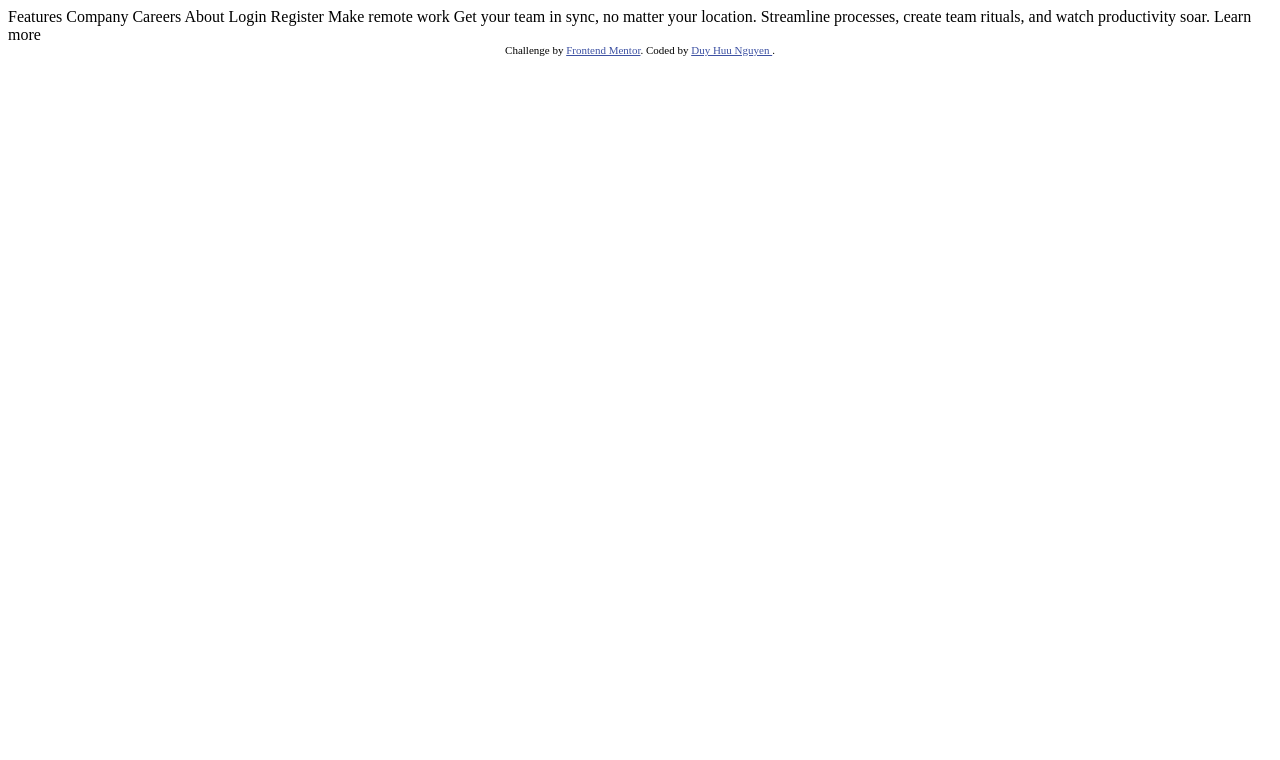
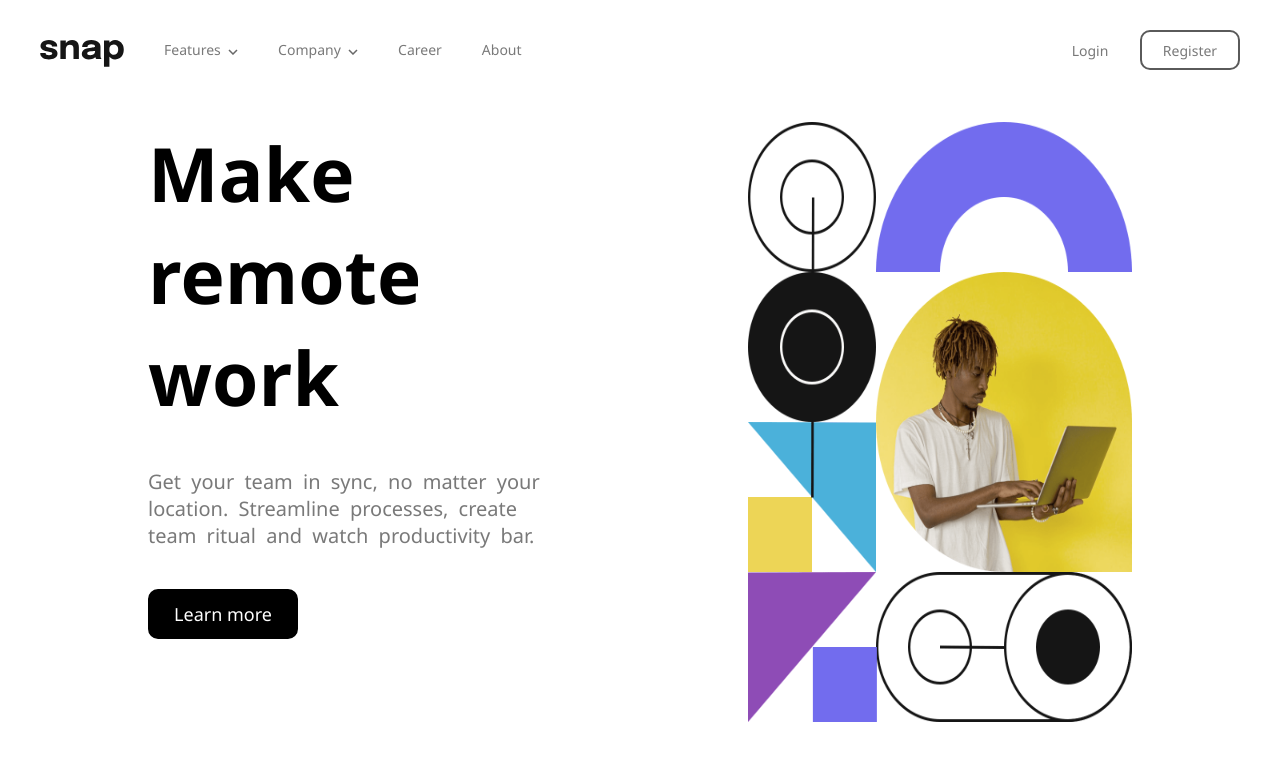
Before and after one commit to DuyNguyen19993010/Snap, a plain HTML site: page index.html in a window 1280 px wide. Drawn offline with Linux system fonts and the light colour scheme.

Commit message:
Added intro section ( no functionality )

```diff
--- a/index.html
+++ b/index.html
@@ -4,36 +4,73 @@
   <meta charset="UTF-8">
   <meta name="viewport" content="width=device-width, initial-scale=1.0"> <!-- displays site properly based on user's device -->
 
+  <!-- Image import -->
   <link rel="icon" type="image/png" sizes="32x32" href="./images/favicon-32x32.png">
 
-  <title>Frontend Mentor | Intro section with dropdown navigation</title>
+  <title>SNAP</title>
 
   <!-- Feel free to remove these styles or customise in your own stylesheet 👍 -->
   <style>
     .attribution { font-size: 11px; text-align: center; }
-    .attribution a { color: hsl(228, 45%, 44%); }
+    .attribution a { color: hsl(257, 45%, 44%); }
   </style>
+  <link rel="stylesheet" href="style/main.css">
+  <link rel="stylesheet" href="style/nav.css">
+  <link rel="stylesheet" href="style/intro.css">
 </head>
 <body>
+  <nav id='main-nav-wrapper'>
 
-  Features
-  Company
-  Careers
-  About
+    <section id='feature-nav'>
 
-  Login
-  Register
+      <div id="logo">
+        <img src='./images/logo.svg' />
+      </div>
 
-  Make remote work
+      <ul class="sub-title-font" id='features'>
+        <li class="feature-tab">Features  </li>
+        <li class="feature-tab">Company  </li>
+        <li>Career</li>
+        <li>About</li>
+      </ul>
 
-  Get your team in sync, no matter your location. Streamline processes,
-  create team rituals, and watch productivity soar.
+    </section>
 
-  Learn more
+    <ul id='login-nav'>
 
-  <div class="attribution">
-    Challenge by <a href="https://www.frontendmentor.io?ref=challenge" target="_blank">Frontend Mentor</a>.
-    Coded by <a href="#"> Duy Huu Nguyen </a>.
-  </div>
+      <li> <button class="sub-title-font" id="login-button">Login</button></li>
+      <li> <button class="sub-title-font" id="register-button">Register</button></li>
+
+    </ul>
+
+  </nav>
+
+  <section id="main-body-wrapper">
+
+    <section id = 'intro-wrapper'>
+
+      <header id= "intro-header">
+        <h1>
+          Make remote work
+        </h1>
+      </header>
+
+      <articile class="sub-title-font" id= "intro-introduction">
+        <p>
+          Get your team in sync, no matter your location. Streamline processes, create team ritual and watch productivity bar.
+        </p>
+      </articile>
+
+      <footer id= "intro-button">
+        <button>Learn more</button>
+      </footer>
+
+    </section>
+
+    <section id = 'intro-hero'>
+      <img src="./images/image-hero-desktop.png"/>
+    </section>
+
+  </section>
 </body>
 </html>
--- /dev/null
+++ b/style/intro.css
@@ -0,0 +1,74 @@
+#main-body-wrapper {
+    position: relative;
+    display: flex;
+    flex-direction: row;
+    justify-content: center;
+    width: 100vmax;
+    box-sizing: border-box;
+    padding: 50px 40px 70px 40px;
+    overflow: hidden;
+}
+
+#intro-wrapper {
+    position: relative;
+    display: flex;
+    flex-direction: column;
+    justify-content: start;
+    width: 50%;
+}
+
+
+#intro-header {
+    position: relative;
+    width: 75%;
+    font-size: 5vw;
+    word-wrap: break-word;
+    word-break: keep-all;
+}
+
+#intro-introduction {
+    position: relative;
+    width: 70%;
+    font-size: 20px;
+    margin-top: 40px;
+    margin-bottom: 40px;
+    word-wrap: break-word;
+    word-break: keep-all;
+    word-spacing: 5px;
+}
+
+#intro-button button{
+    width: 150px;
+    height: 50px;
+    border: solid black 2px;
+    border-radius: 10px;
+    background-color: black;
+    font-size: 18px;
+    color: white;
+    text-align: center;
+    font-weight: 500;
+}
+
+#intro-button button:hover{
+    cursor: pointer;
+    border: solid black 2px;
+    border-radius: 10px;
+    background-color: white;
+    color: black;
+}
+
+#intro-hero {
+    position: relative;
+    display: inline-block;
+    width: 30vw;
+    height: 75vh;
+}
+
+#intro-hero img{
+    position: relative;
+    left: 0;
+    top: 0;
+    width: 100%;
+    height: 100%;
+
+}
--- /dev/null
+++ b/style/main.css
@@ -0,0 +1,20 @@
+*{
+    margin: 0;
+    padding: 0;
+    font-family: 'Segoe UI', Tahoma, Geneva, Verdana, sans-serif;
+}
+ul,ol{
+    text-decoration: none;
+    list-style: none;
+}
+body{
+    overflow-x: hidden;
+    width: 100vmax;
+    background-color: white;
+}
+
+.sub-title-font {
+    font-size: 14px;
+    font-weight: 500;
+    color: rgb(121, 121, 121);
+}
--- /dev/null
+++ b/style/nav.css
@@ -0,0 +1,84 @@
+#main-nav-wrapper{
+    box-sizing: border-box;
+    position: relative;
+    background-color: white;
+    display: flex;
+    flex-direction: row;
+    justify-content: space-between;
+    width: 100vw;
+    padding: 30px 40px 0 40px;
+    overflow: hidden;
+}
+
+#feature-nav{
+    position: relative;
+    display: flex;
+    flex-direction: row;
+    padding-top: 10px;
+}
+
+#logo{
+    margin-right: 40px;
+}
+
+#features{
+    display: flex;
+    flex-direction: row;
+}
+
+#features li{
+    display: flex;
+    flex-direction: row;
+    justify-content: space-evenly;
+    margin-right: 40px;
+    white-space: pre;
+}
+
+.feature-tab::after{
+    content: url("../images/icon-arrow-down.svg");
+    white-space: pre;
+}
+
+.feature-tab:hover::after{
+    content: url("../images/icon-arrow-up.svg");
+    white-space: pre;
+}
+
+#features li:hover{
+    cursor: pointer;
+    font-weight: 600;
+    color: rgb(10, 10, 10);
+}
+
+#login-nav{
+    position: relative;
+    display: flex;
+    flex-direction: row;
+    justify-content: space-evenly;
+    height: inherit;
+    box-sizing: border-box;
+}
+
+#login-button, #register-button{
+    width: 100px;
+    height: 40px;
+    background-color: transparent;
+    border: none;
+}
+
+#register-button{
+    border: solid rgb(90, 90, 90) 2px;
+    border-radius: 10px;
+    padding: 0px 10px 0px 10px;
+}
+
+#login-button:hover, #register-button:hover{
+    cursor: pointer;
+    color: rgb(10, 10, 10);
+}
+
+#register-button:hover{
+    cursor: pointer;
+    color: rgb(10, 10, 10);
+    border: solid rgb(10, 10, 10) 2px;
+}
```
